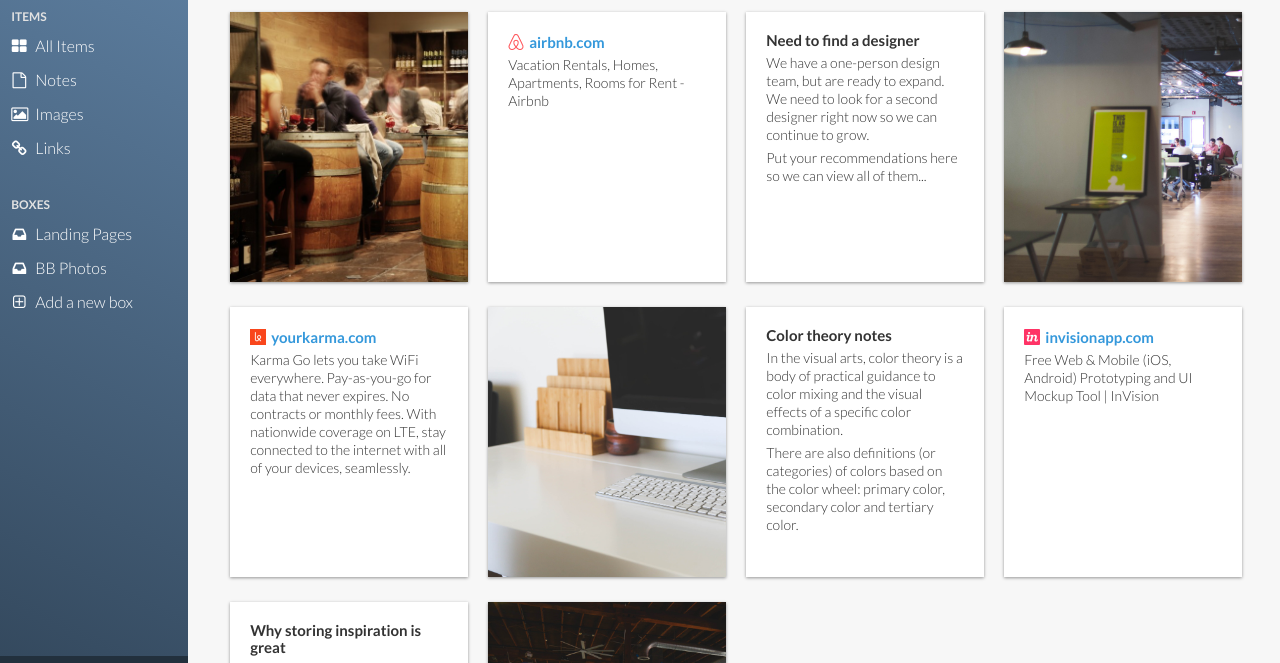
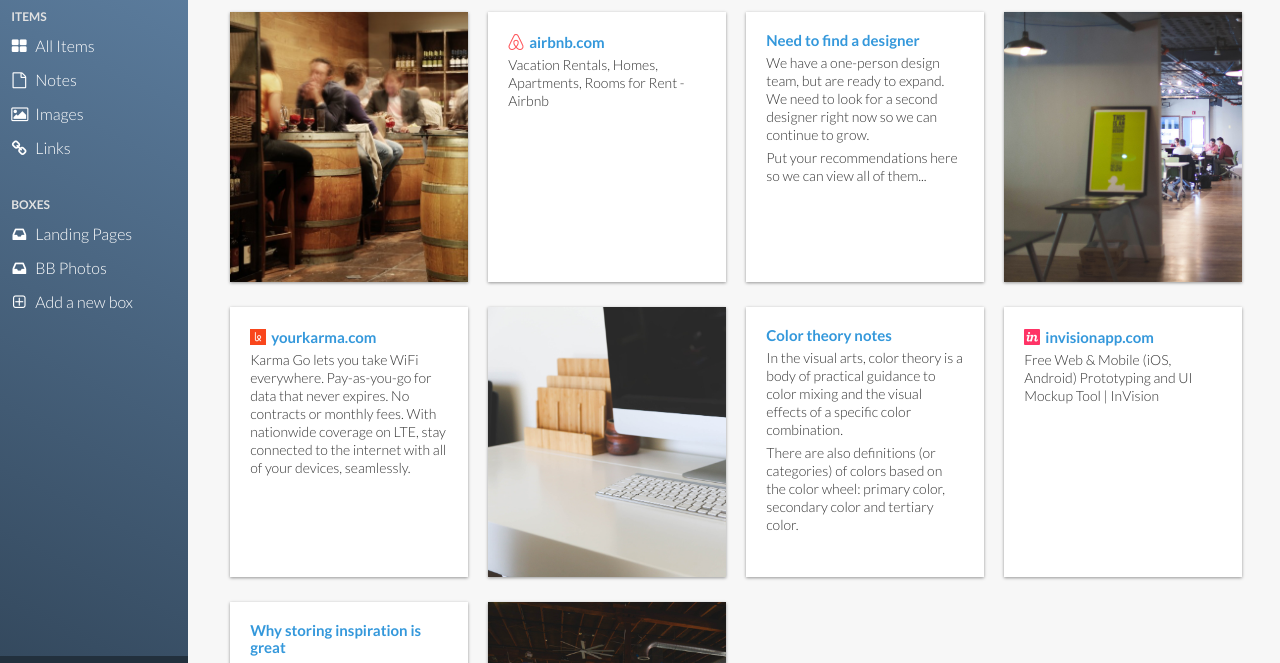
Before and after one commit to claycarpenter/Blocbox, a website: page src/jade/dashboard.jade in a window 1280 px wide. Shown: the part 86-749 px from the top of the page. Drawn offline with nearby package versions, Linux system fonts and the light colour scheme; files that its build step writes are made by us from their sources; files whose address does not match are found by name.

Commit message:
Fixes headers of text note content items.

```diff
--- a/src/jade/dashboard.jade
+++ b/src/jade/dashboard.jade
@@ -80,7 +80,7 @@ html(lang='en-us')
                     .content-item
                         .item-box
                             h2
-                                | Need to find a designer
+                                a(href='#') Need to find a designer
                             p
                                 | We have a one-person design team, but are ready to expand. We need to look for a second designer right now so we can continue to grow.
                             p
@@ -105,7 +105,7 @@ html(lang='en-us')
                     .content-item
                         .item-box
                             h2
-                                | Color theory notes
+                                a(href='#') Color theory notes
                             p
                                 | In the visual arts, color theory is a body of practical guidance to color mixing and the visual effects of a specific color combination.
                             p
@@ -122,7 +122,7 @@ html(lang='en-us')
                     .content-item
                         .item-box
                             h2
-                                | Why storing inspiration is great
+                                a(href='#') Why storing inspiration is great
                             p
                                 | blocbox is a new tool to help collect and store your inspiration and information. From images, to links, to notes like this one, you can keep track of all your favorite things.
 
```
